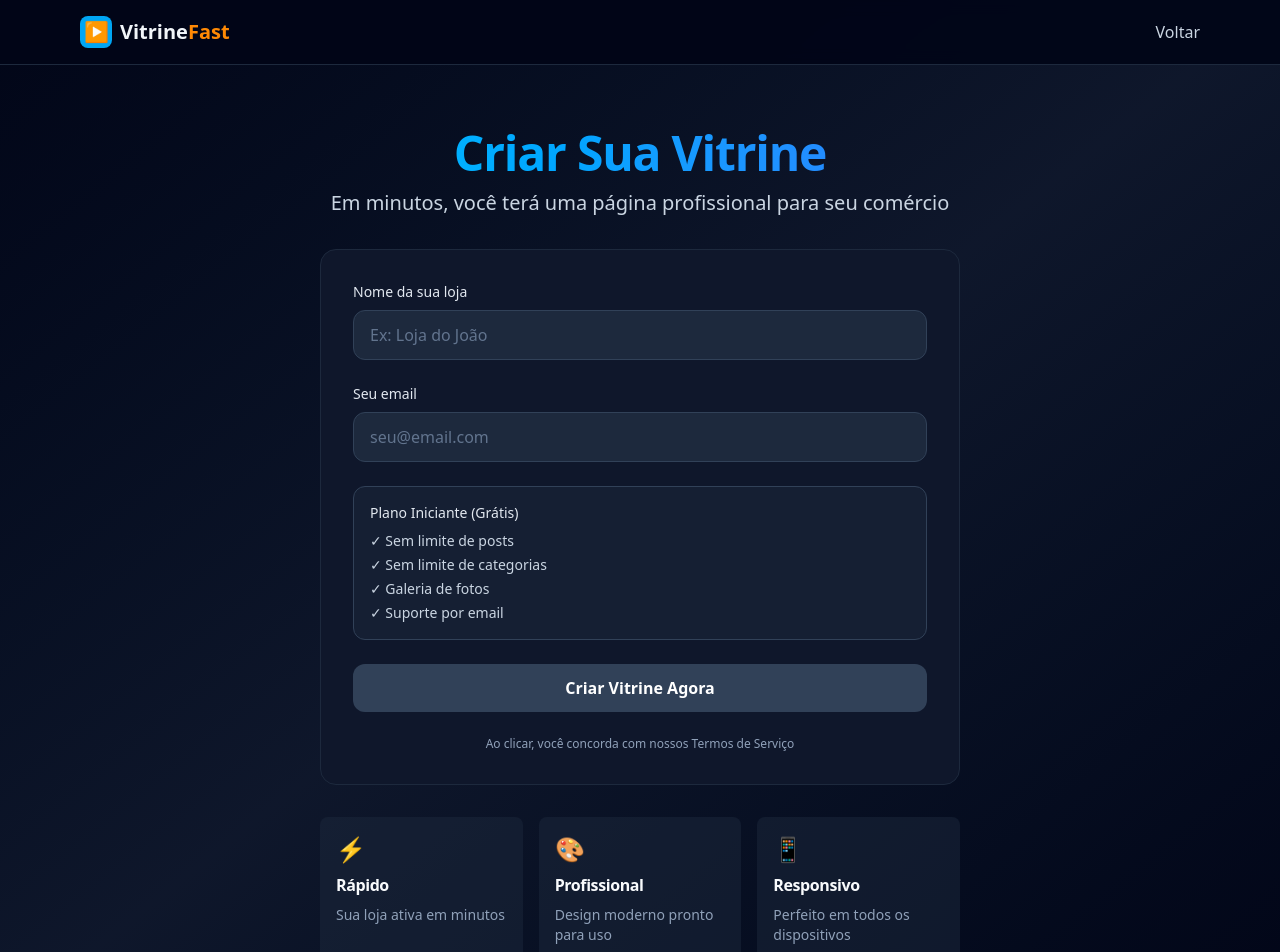
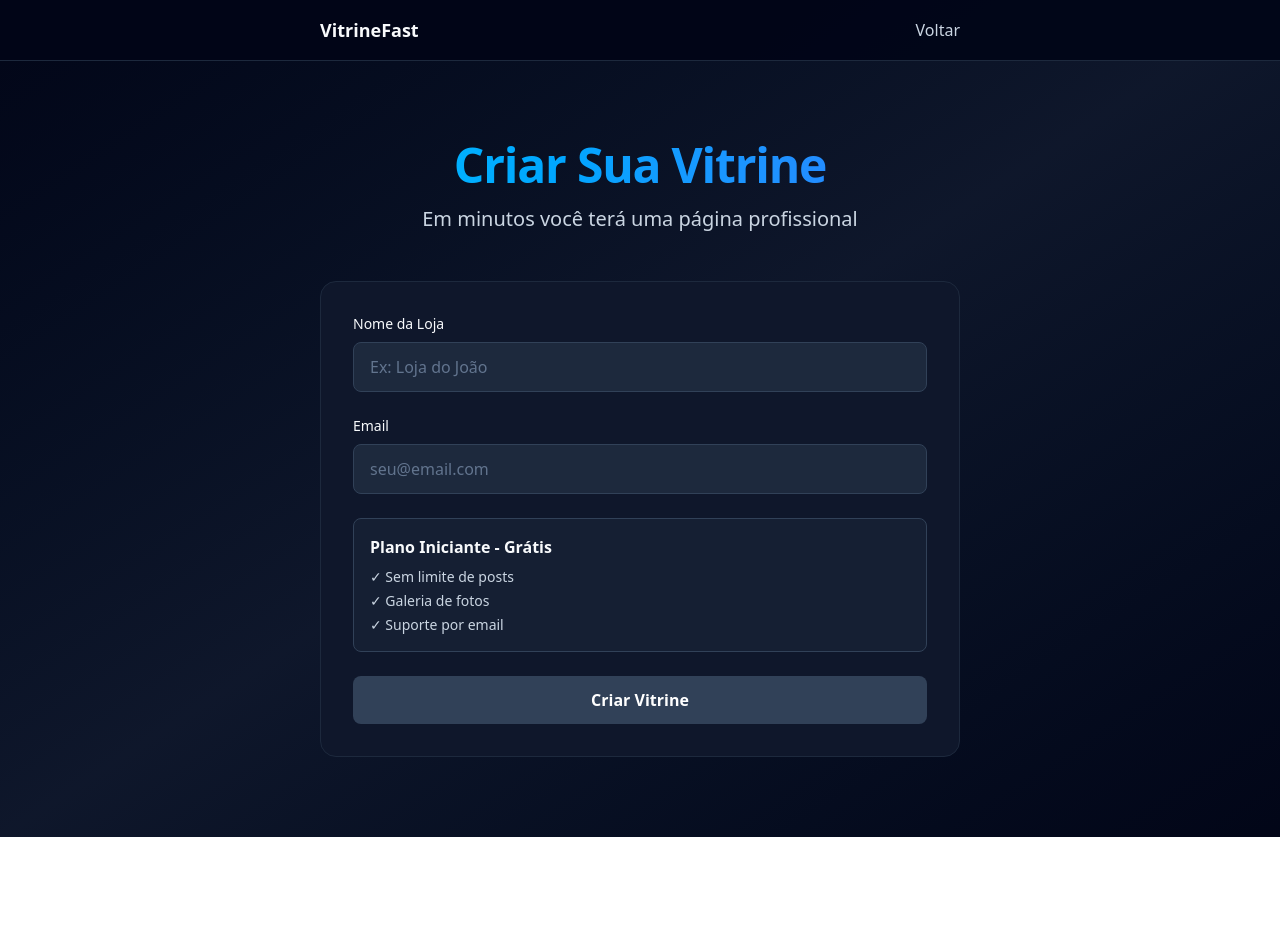
Before and after one commit to Cannalonga/PROJETO-PAGINAS-PARA-COMERCIO, a Next.js app: page /create in a window 1280 px wide. Shown: the top 952 px of the page. After the commit the page ends 837 px from the top, so only its background shows below. Built offline with nearby package versions, Linux system fonts and the light colour scheme.

Commit message:
fix: simplify create page to prevent server crash
- Removed complex UI and comments
- Simplified form with essential fields only
- Fixed success state to prevent rendering issues
- Page now compiles and loads correctly

```diff
--- a/app/create/page.tsx
+++ b/app/create/page.tsx
@@ -7,139 +7,97 @@ export default function CreatePage() {
   const [storeName, setStoreName] = useState('');
   const [email, setEmail] = useState('');
   const [loading, setLoading] = useState(false);
+  const [showSuccess, setShowSuccess] = useState(false);
 
-  const handleSubmit = async (e: React.FormEvent) => {
+  const handleSubmit = (e: React.FormEvent<HTMLFormElement>) => {
     e.preventDefault();
+
+    if (!storeName || !email) return;
+
     setLoading(true);
+    setTimeout(() => {
+      console.log('Store created:', { storeName, email });
+      setShowSuccess(true);
+      setLoading(false);
+    }, 800);
+  };
 
-    try {
-      // Aqui você pode adicionar a lógica de criar a loja
-      console.log('Criando loja:', { storeName, email });
-
-      // Por enquanto, apenas simula um sucesso
-      alert(`✅ Parabéns! Sua loja "${storeName}" foi criada com sucesso!\n\nEm breve você receberá um email em ${email} com seu link.`);
-      setStoreName('');
-      setEmail('');
-    } catch (error) {
-      console.error('Erro ao criar loja:', error);
-      alert('❌ Erro ao criar loja. Tente novamente.');
-    } finally {
-      setLoading(false);
+  if (showSuccess) {
+    return (
+      <main className="min-h-screen bg-gradient-to-br from-slate-950 via-slate-900 to-slate-950 text-slate-50 flex items-center justify-center p-4">
+        <div className="text-center space-y-4 max-w-xl">
+          <div className="text-7xl">✅</div>
+          <h1 className="text-4xl font-bold text-sky-400">Sucesso!</h1>
+          <p className="text-lg text-slate-300">Sua loja foi criada</p>
+          <p className="text-slate-400">Confira seu email para detalhes de acesso</p>
+          <Link href="/" className="inline-block mt-8 px-8 py-3 bg-sky-500 text-white font-bold rounded-lg hover:bg-sky-400">
+            Voltar
+          </Link>
+        </div>
+      </main>
+    );
   }
-  };
 
   return (
     <main className="min-h-screen bg-gradient-to-br from-slate-950 via-slate-900 to-slate-950 text-slate-50">
-      {/* Navbar */}
-      <nav className="sticky top-0 z-50 bg-slate-950/95 border-b border-slate-800 backdrop-blur">
-        <div className="max-w-6xl mx-auto px-4 py-4 flex justify-between items-center">
-          <Link href="/" className="flex items-center gap-2 font-bold text-xl">
-            <div className="w-8 h-8 bg-sky-500 rounded-lg flex items-center justify-center text-white">
-              ▶
-            </div>
-            <span>
-              <span className="text-slate-100">Vitrine</span>
-              <span className="text-orange-400">Fast</span>
-            </span>
-          </Link>
-          <Link href="/" className="text-slate-300 hover:text-slate-50">
-            Voltar
-          </Link>
+      <nav className="bg-slate-950/95 border-b border-slate-800 sticky top-0 z-50">
+        <div className="max-w-2xl mx-auto px-4 py-4 flex justify-between items-center">
+          <span className="font-bold text-lg">VitrineFast</span>
+          <Link href="/" className="text-slate-300 hover:text-slate-100">Voltar</Link>
         </div>
       </nav>
 
-      {/* Main Content */}
-      <div className="max-w-2xl mx-auto px-4 py-16">
-        <div className="space-y-8">
-          {/* Header */}
-          <div className="text-center space-y-3">
-            <h1 className="text-4xl md:text-5xl font-bold bg-gradient-to-r from-sky-400 to-blue-500 bg-clip-text text-transparent">
+      <div className="max-w-2xl mx-auto px-4 py-20">
+        <div className="text-center mb-12">
+          <h1 className="text-5xl font-bold mb-4 bg-gradient-to-r from-sky-400 to-blue-500 bg-clip-text text-transparent">
             Criar Sua Vitrine
           </h1>
-            <p className="text-xl text-slate-300">
-              Em minutos, você terá uma página profissional para seu comércio
-            </p>
+          <p className="text-xl text-slate-300">Em minutos você terá uma página profissional</p>
         </div>
 
-          {/* Form Card */}
-          <div className="bg-slate-900 border border-slate-800 rounded-2xl p-8 space-y-6">
+        <div className="bg-slate-900 border border-slate-800 rounded-2xl p-8">
           <form onSubmit={handleSubmit} className="space-y-6">
-              {/* Store Name */}
-              <div className="space-y-2">
-                <label htmlFor="storeName" className="block text-sm font-medium text-slate-200">
-                  Nome da sua loja
-                </label>
+            <div>
+              <label className="block text-sm font-medium mb-2">Nome da Loja</label>
               <input
-                  id="storeName"
                 type="text"
                 value={storeName}
                 onChange={(e) => setStoreName(e.target.value)}
                 placeholder="Ex: Loja do João"
                 required
-                  className="w-full px-4 py-3 bg-slate-800 border border-slate-700 rounded-xl text-slate-50 placeholder-slate-500 focus:border-sky-500 focus:outline-none transition"
+                className="w-full px-4 py-3 bg-slate-800 border border-slate-700 rounded-lg text-slate-50 placeholder-slate-500 focus:border-sky-500 focus:outline-none"
               />
             </div>
 
-              {/* Email */}
-              <div className="space-y-2">
-                <label htmlFor="email" className="block text-sm font-medium text-slate-200">
-                  Seu email
-                </label>
+            <div>
+              <label className="block text-sm font-medium mb-2">Email</label>
               <input
-                  id="email"
                 type="email"
                 value={email}
                 onChange={(e) => setEmail(e.target.value)}
                 placeholder="seu@email.com"
                 required
-                  className="w-full px-4 py-3 bg-slate-800 border border-slate-700 rounded-xl text-slate-50 placeholder-slate-500 focus:border-sky-500 focus:outline-none transition"
+                className="w-full px-4 py-3 bg-slate-800 border border-slate-700 rounded-lg text-slate-50 placeholder-slate-500 focus:border-sky-500 focus:outline-none"
               />
             </div>
 
-              {/* Plan Info */}
-              <div className="bg-slate-800/50 border border-slate-700 rounded-xl p-4 space-y-2">
-                <p className="text-sm font-medium text-slate-200">Plano Iniciante (Grátis)</p>
+            <div className="bg-slate-800/50 border border-slate-700 rounded-lg p-4">
+              <p className="font-semibold mb-2">Plano Iniciante - Grátis</p>
               <ul className="text-sm text-slate-300 space-y-1">
                 <li>✓ Sem limite de posts</li>
-                  <li>✓ Sem limite de categorias</li>
                 <li>✓ Galeria de fotos</li>
                 <li>✓ Suporte por email</li>
               </ul>
             </div>
 
-              {/* Submit Button */}
             <button
               type="submit"
               disabled={loading || !storeName || !email}
-                className="w-full bg-sky-500 hover:bg-sky-400 disabled:bg-slate-700 disabled:cursor-not-allowed text-white font-semibold py-3 rounded-xl transition"
+              className="w-full py-3 bg-sky-500 hover:bg-sky-400 disabled:bg-slate-700 text-white font-bold rounded-lg transition"
             >
-                {loading ? 'Criando sua vitrine...' : 'Criar Vitrine Agora'}
+              {loading ? 'Criando...' : 'Criar Vitrine'}
             </button>
-
-              <p className="text-xs text-slate-400 text-center">
-                Ao clicar, você concorda com nossos Termos de Serviço
-              </p>
           </form>
-          </div>
-
-          {/* Features */}
-          <div className="grid grid-cols-1 md:grid-cols-3 gap-4">
-            <div className="bg-slate-800/50 rounded-lg p-4 space-y-2">
-              <div className="text-2xl">⚡</div>
-              <h3 className="font-semibold text-slate-50">Rápido</h3>
-              <p className="text-sm text-slate-400">Sua loja ativa em minutos</p>
-            </div>
-            <div className="bg-slate-800/50 rounded-lg p-4 space-y-2">
-              <div className="text-2xl">🎨</div>
-              <h3 className="font-semibold text-slate-50">Profissional</h3>
-              <p className="text-sm text-slate-400">Design moderno pronto para uso</p>
-            </div>
-            <div className="bg-slate-800/50 rounded-lg p-4 space-y-2">
-              <div className="text-2xl">📱</div>
-              <h3 className="font-semibold text-slate-50">Responsivo</h3>
-              <p className="text-sm text-slate-400">Perfeito em todos os dispositivos</p>
-            </div>
-          </div>
         </div>
       </div>
     </main>
```
Lines whose indentation alone changed are shown as unchanged.
